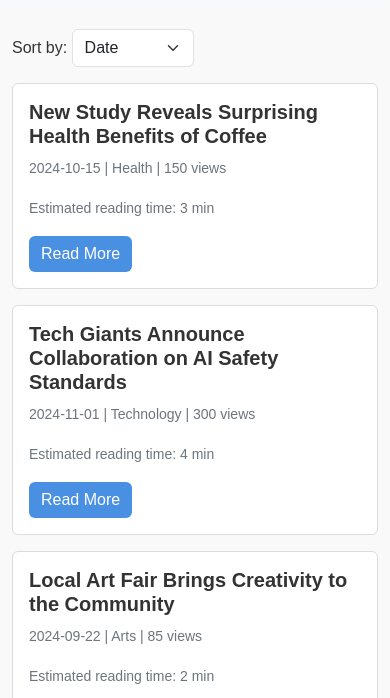
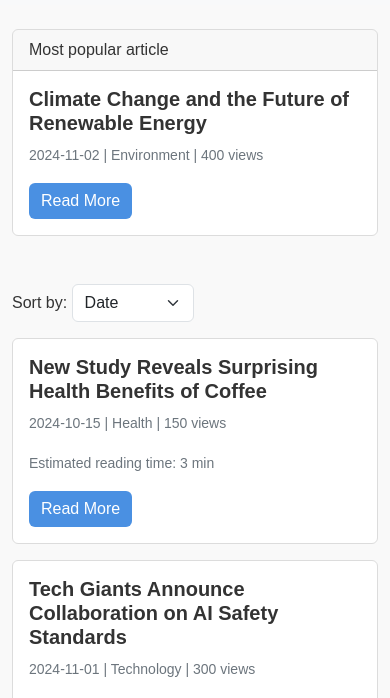
Before and after one commit to ShadowFighterr/Web-Final, a plain HTML site: page index.html in a window 390 px wide. Shown: the part 116-814 px from the top of the page. Drawn offline with nearby package versions, Linux system fonts and the light colour scheme.

Commit message:
index.html

```diff
--- a/index.html
+++ b/index.html
@@ -45,9 +45,8 @@
 
     <div class="container mt-4">
     <div class="row">
-
-            <main class="col-md-8">
-
+        <!-- Main Content Area -->
+        <main class="col-md-8 order-md-1 order-2">
             <div class="mb-3">
                 <label for="sortOptions">Sort by:</label>
                 <select id="sortOptions" class="form-select w-auto d-inline-block">
@@ -58,11 +57,11 @@
 
             <div id="articles-container">
             </div>
-
         </main>
 
-            <aside class="col-md-4">
-                <div class="card mb-4">
+        <!-- Sidebar for Most Popular Article -->
+        <aside class="col-md-4 order-md-2 order-1 mb-4">
+            <div class="card">
                 <div class="card-header">
                     Most popular article
                 </div>
@@ -70,9 +69,9 @@
                 </div>
             </div>
         </aside>
-
     </div>
 </div>
+
 
     <footer class="bg-dark text-white p-3 mt-4">
         <div class="container text-center">
```
Lines whose indentation alone changed are shown as unchanged.
